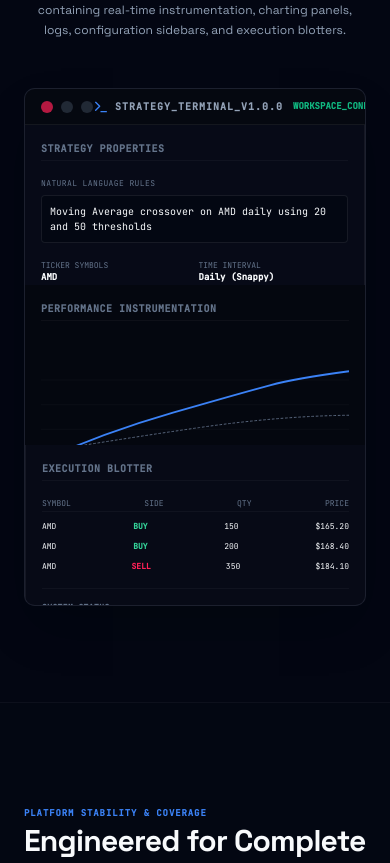
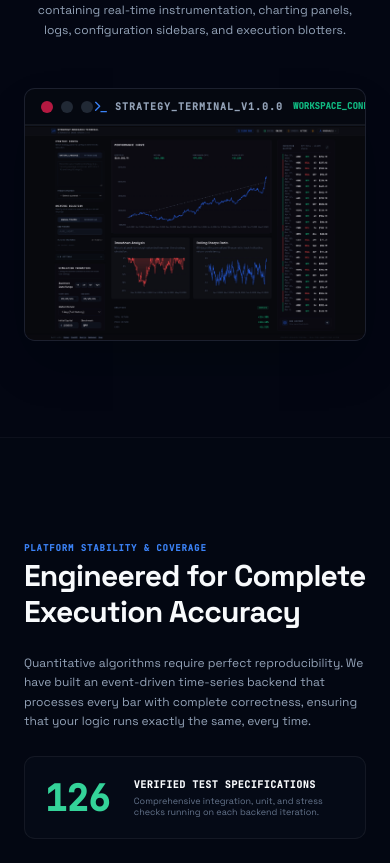
Before and after one commit to khushal0811/strategy-research-terminal, a Next.js app in the folder frontend/: page / in a window 390 px wide. Shown: the part 5142-6005 px from the top of the page. Built offline with nearby package versions, Linux system fonts and the light colour scheme.

Commit message:
feat: replace mock terminal grid on landing page with high-fidelity Screenshot-1.jpg inside macOS title bar shell

```diff
--- a/frontend/components/sections/LandingPage.tsx
+++ b/frontend/components/sections/LandingPage.tsx
@@ -395,141 +395,15 @@ export default function LandingPage({ onLaunch }: LandingPageProps) {
               </div>
             </div>
 
-            {/* Bloomberg-styled Grid Layout */}
-            <div className="grid grid-cols-1 md:grid-cols-12 h-[480px]">
-              {/* Left Panel: Settings Mockup (Cols 1-4) */}
-              <div className="md:col-span-4 border-r border-white/[0.06] bg-black/20 p-4 space-y-4 flex flex-col justify-between overflow-y-auto">
-                <div className="space-y-4">
-                  <div className="text-[10px] text-[#64748B] border-b border-white/[0.04] pb-1 font-bold uppercase tracking-wider">STRATEGY PROPERTIES</div>
+            {/* Real high-fidelity terminal screenshot */}
+            <div className="relative w-full overflow-hidden border-t border-white/[0.06] bg-[#030712]">
+              <img
+                src="/assets/Screenshot-1.jpg"
+                alt="Strategy Research Terminal Workspace"
+                className="w-full h-auto object-cover opacity-90 transition-opacity duration-300 hover:opacity-100"
+              />
+            </div>
 
-                  {/* Prompt Field */}
-                  <div className="space-y-1.5">
-                    <label className="text-[8px] text-[#64748B] uppercase tracking-wider block">Natural language rules</label>
-                    <div className="border border-white/[0.08] bg-[#030712] rounded p-2 text-[10px] text-[#F8FAFC]">
-                      Moving Average crossover on AMD daily using 20 and 50 thresholds
-                    </div>
-                  </div>
-
-                  {/* Settings grid */}
-                  <div className="grid grid-cols-2 gap-2 text-[9px]">
-                    <div>
-                      <span className="text-[8px] text-[#64748B] block">TICKER SYMBOLS</span>
-                      <span className="text-[#F8FAFC] font-semibold font-mono">AMD</span>
-                    </div>
-                    <div>
-                      <span className="text-[8px] text-[#64748B] block">TIME INTERVAL</span>
-                      <span className="text-[#F8FAFC] font-semibold font-mono">Daily (Snappy)</span>
-                    </div>
-                    <div>
-                      <span className="text-[8px] text-[#64748B] block">INITIAL CAPITAL</span>
-                      <span className="text-[#F8FAFC] font-semibold font-mono">$100,000.00</span>
-                    </div>
-                    <div>
-                      <span className="text-[8px] text-[#64748B] block">EXECUTION COMMISSION</span>
-                      <span className="text-[#F8FAFC] font-semibold font-mono">0.00% (No Fee)</span>
-                    </div>
-                  </div>
-                </div>
-
-                {/* History Trigger Card Mockup */}
-                <div className="border border-white/[0.06] bg-[#0A0F1F]/40 p-2.5 rounded-lg flex items-center justify-between text-[10px]">
-                  <div className="flex items-center space-x-2">
-                    <Database className="h-4 w-4 text-[#3B82F6]" />
-                    <div className="flex flex-col">
-                      <span className="font-bold text-[#F8FAFC]">Run History</span>
-                      <span className="text-[8px] text-[#64748B]">View 12 saved backtests</span>
-                    </div>
-                  </div>
-                  <span className="px-1.5 py-0.5 rounded bg-[#64748B]/20 text-[#94A3B8] font-bold font-mono text-[8px]">12</span>
-                </div>
-              </div>
-
-              {/* Center Panel: Curves & Charts (Cols 5-9) */}
-              <div className="md:col-span-5 bg-black/45 p-4 flex flex-col justify-between overflow-y-auto">
-                <div className="text-[10px] text-[#64748B] border-b border-white/[0.04] pb-1 font-bold uppercase tracking-wider">PERFORMANCE INSTRUMENTATION</div>
-
-                {/* Main plot mockup */}
-                <div className="h-56 flex flex-col justify-between pt-2">
-                  <svg className="w-full h-44" viewBox="0 0 350 140" fill="none" xmlns="http://www.w3.org/2000/svg">
-                    {/* Grid lines */}
-                    <line x1="0" y1="28" x2="350" y2="28" stroke="rgba(255,255,255,0.03)" strokeWidth="1" />
-                    <line x1="0" y1="56" x2="350" y2="56" stroke="rgba(255,255,255,0.03)" strokeWidth="1" />
-                    <line x1="0" y1="84" x2="350" y2="84" stroke="rgba(255,255,255,0.03)" strokeWidth="1" />
-                    <line x1="0" y1="112" x2="350" y2="112" stroke="rgba(255,255,255,0.03)" strokeWidth="1" />
-                    {/* Benchmark Curve */}
-                    <path d="M 0,110 Q 90,95 180,82 T 350,68" stroke="#64748B" strokeWidth="1" strokeDasharray="3,2" />
-                    {/* Portfolio Curve */}
-                    <path d="M 0,120 Q 70,88 150,65 T 260,34 T 350,18" stroke="#3B82F6" strokeWidth="2" />
-                  </svg>
-
-                  <div className="flex justify-between items-center text-[7px] text-[#64748B] font-mono select-none">
-                    <span className="flex items-center space-x-1">
-                      <span className="h-1.5 w-1.5 rounded-full bg-[#3B82F6]" />
-                      <span className="text-[#94A3B8]">VALUATION: +31.42%</span>
-                    </span>
-                    <span className="flex items-center space-x-1">
-                      <span className="h-1.5 w-1.5 rounded-full bg-[#64748B]" />
-                      <span className="text-[#94A3B8]">BENCHMARK: +12.50%</span>
-                    </span>
-                  </div>
-                </div>
-
-                {/* Sub metrics stats strip */}
-                <div className="grid grid-cols-2 gap-2 text-[9px] border-t border-white/[0.04] pt-3">
-                  <div>
-                    <span className="text-[7px] text-[#64748B] block">CUMULATIVE RETURN</span>
-                    <span className="text-[#34D399] font-bold">+31.42%</span>
-                  </div>
-                  <div>
-                    <span className="text-[7px] text-[#64748B] block">VOLATILITY</span>
-                    <span className="text-[#F8FAFC] font-bold">14.28%</span>
-                  </div>
-                </div>
-              </div>
-
-              {/* Right Panel: Trade Blotter & Console logs (Cols 10-12) */}
-              <div className="md:col-span-3 border-l border-white/[0.06] bg-black/20 p-4 space-y-4 flex flex-col justify-between overflow-y-auto">
-                <div className="space-y-4">
-                  <div className="text-[10px] text-[#64748B] border-b border-white/[0.04] pb-1 font-bold uppercase tracking-wider">EXECUTION BLOTTER</div>
-
-                  {/* Fills table mock */}
-                  <div className="text-[8px] space-y-2 font-mono">
-                    <div className="flex justify-between text-[#64748B] border-b border-white/[0.04] pb-0.5">
-                      <span>SYMBOL</span>
-                      <span>SIDE</span>
-                      <span>QTY</span>
-                      <span>PRICE</span>
-                    </div>
-                    <div className="flex justify-between text-[#F8FAFC]">
-                      <span>AMD</span>
-                      <span className="text-[#34D399] font-bold">BUY</span>
-                      <span>150</span>
-                      <span>$165.20</span>
-                    </div>
-                    <div className="flex justify-between text-[#F8FAFC]">
-                      <span>AMD</span>
-                      <span className="text-[#34D399] font-bold">BUY</span>
-                      <span>200</span>
-                      <span>$168.40</span>
-                    </div>
-                    <div className="flex justify-between text-[#F8FAFC]">
-                      <span>AMD</span>
-                      <span className="text-rose-500 font-bold">SELL</span>
-                      <span>350</span>
-                      <span>$184.10</span>
-                    </div>
-                  </div>
-                </div>
-
-                <div className="space-y-2 border-t border-white/[0.04] pt-3">
-                  <div className="text-[8px] text-[#64748B] uppercase tracking-wider font-bold">System Status</div>
-                  <div className="flex items-center justify-between text-[8px] text-[#94A3B8]">
-                    <span>126 passing tests</span>
-                    <span className="text-[#34D399] font-bold">✓ 100% OK</span>
-                  </div>
-                </div>
-              </div>
-            </div>
           </div>
         </div>
       </section>
```
Also changed, not shown: frontend/public/assets/Screenshot-1.jpg (added), frontend/public/assets/Screenshot-2.jpg (added).
